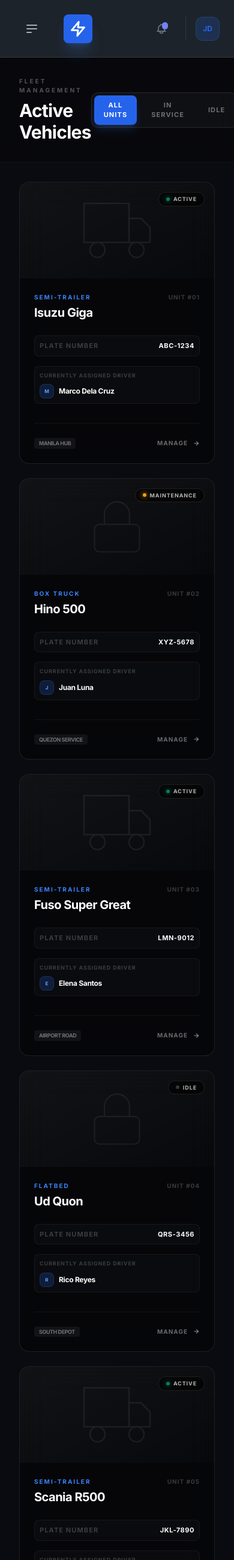
After one commit to komradkat/hainna, a Django app: page /fleet-vehicles/ in a window 390 px wide. The commit adds this page. Shown: the whole page at 60% size. Run offline with Django 5.2, Linux system fonts and the light colour scheme; some libraries are stand-ins or nearby versions.

Commit message:
📦 new: fleet vehicles management and layout architectural refactor
- Fleet Management: Added FleetVehiclesView with enriched mock data and registered the /fleet-vehicles/ route.
- Created templates/fleet_vehicles.html and templates/partials/fleet_add_modal.html for the new fleet registry UI.
- Architectural Layout Refactor: Redesigned base.html to use a persistent aside for desktop and a responsive mobile overlay for better stability.
- Implemented Alpine.js logic in base.html to manage activeTab state and handle HTMX-driven navigation updates.
- Refactored tracking.html map initialization to use ResizeObserver and safety delays for robust rendering across HTMX swaps.
- Linked Fleet Vehicles in sidebar.html with HTMX attributes and active state styling.

```diff
--- a/core/urls.py
+++ b/core/urls.py
@@ -16,11 +16,12 @@ Including another URLconf
 """
 from django.contrib import admin
 from django.urls import path
-from .views import DashboardView, LiveTrackingView, system_status
+from .views import DashboardView, LiveTrackingView, FleetVehiclesView, system_status
 
 urlpatterns = [
     path('admin/', admin.site.urls),
     path('', DashboardView.as_view(), name='dashboard'),
     path('live-tracking/', LiveTrackingView.as_view(), name='live_tracking'),
+    path('fleet-vehicles/', FleetVehiclesView.as_view(), name='fleet_vehicles'),
     path('system-status/', system_status, name='system_status'),
 ]
--- a/core/views.py
+++ b/core/views.py
@@ -44,6 +44,24 @@ class LiveTrackingView(HtmxTemplateMixin, TemplateView):
         ]
         return context
 
+class FleetVehiclesView(HtmxTemplateMixin, TemplateView):
+    template_name = 'fleet_vehicles.html'
+
+    def get_context_data(self, **kwargs):
+        context = super().get_context_data(**kwargs)
+        # Enriched mock data for fleet management
+        context['vehicles'] = [
+            {'id': 'Unit #01', 'type': 'Semi-Trailer', 'make_model': 'Isuzu Giga', 'plate': 'ABC-1234', 'status': 'Active', 'location': 'Manila Hub', 'last_service': '2024-02-15', 'driver': 'Marco Dela Cruz'},
+            {'id': 'Unit #02', 'type': 'Box Truck', 'make_model': 'Hino 500', 'plate': 'XYZ-5678', 'status': 'Maintenance', 'location': 'Quezon Service', 'last_service': '2024-03-10', 'driver': 'Juan Luna'},
+            {'id': 'Unit #03', 'type': 'Semi-Trailer', 'make_model': 'Fuso Super Great', 'plate': 'LMN-9012', 'status': 'Active', 'location': 'Airport Road', 'last_service': '2024-01-20', 'driver': 'Elena Santos'},
+            {'id': 'Unit #04', 'type': 'Flatbed', 'make_model': 'Ud Quon', 'plate': 'QRS-3456', 'status': 'Idle', 'location': 'South Depot', 'last_service': '2024-03-01', 'driver': 'Rico Reyes'},
+            {'id': 'Unit #05', 'type': 'Semi-Trailer', 'make_model': 'Scania R500', 'plate': 'JKL-7890', 'status': 'Active', 'location': 'North Port', 'last_service': '2024-02-28', 'driver': 'Anton Ramos'},
+            {'id': 'Unit #06', 'type': 'Box Truck', 'make_model': 'Isuzu Elf', 'plate': 'DEF-1122', 'status': 'Active', 'location': 'Cebu Terminal', 'last_service': '2024-02-10', 'driver': 'Santi Go'},
+            {'id': 'Unit #07', 'type': 'Semi-Trailer', 'make_model': 'Man TGX', 'plate': 'GHI-3344', 'status': 'Maintenance', 'location': 'Davao Hub', 'last_service': '2024-03-15', 'driver': 'Lito Lapid'},
+            {'id': 'Unit #08', 'type': 'Box Truck', 'make_model': 'Fuso Canter', 'plate': 'JKL-5566', 'status': 'Idle', 'location': 'Central Station', 'last_service': '2024-01-15', 'driver': 'Bong Revilla'},
+        ]
+        return context
+
 def system_status(request):
     now = datetime.datetime.now().strftime("%H:%M:%S")
     return render(request, 'partials/status_badge.html', {'time': now})
--- a/templates/base.html
+++ b/templates/base.html
@@ -23,7 +23,24 @@
     </style>
     {% block extra_head %}{% endblock %}
 </head>
-<body class="bg-base-300 text-base-content min-h-screen overflow-hidden" x-data="{ showGuide: false }">
+<body class="bg-base-300 text-base-content min-h-screen overflow-hidden"
+      x-data="{
+          showGuide: false,
+          activeTab: 'dashboard',
+          init() {
+              const path = window.location.pathname;
+              if (path.includes('live-tracking')) this.activeTab = 'tracking';
+              else if (path.includes('fleet-vehicles')) this.activeTab = 'fleet';
+              else this.activeTab = 'dashboard';
+
+              document.addEventListener('htmx:afterOnLoad', (e) => {
+                  const newPath = window.location.pathname;
+                  if (newPath.includes('live-tracking')) this.activeTab = 'tracking';
+                  else if (newPath.includes('fleet-vehicles')) this.activeTab = 'fleet';
+                  else this.activeTab = 'dashboard';
+              });
+          }
+      }">
     <!-- Alpine.js Modal -->
     <template x-if="showGuide">
         <div class="fixed inset-0 z-[100] flex items-center justify-center bg-black/60 backdrop-blur-sm px-4" x-transition>
@@ -105,22 +122,28 @@
             </div>
         </header>
 
-        <!-- Sidebar & Main Content using Drawer -->
-        <div class="drawer lg:drawer-open flex-1 overflow-hidden">
-            <input id="my-drawer-2" type="checkbox" class="drawer-toggle" />
-            <div class="drawer-content flex flex-col overflow-hidden">
+        <!-- Sidebar & Main Content -->
+        <div class="flex-1 flex overflow-hidden relative">
+            <!-- Sidebar (Desktop) -->
+            <aside class="hidden lg:flex w-72 h-full bg-base-200 border-r border-white/5 flex flex-col overflow-hidden shrink-0">
+                {% include 'partials/sidebar.html' %}
+            </aside>
+
             <!-- Main Content Area -->
             <main class="flex-1 relative overflow-hidden bg-black">
                 {% block content %}{% endblock %}
             </main>
-            </div>
 
-            <aside class="drawer-side z-[1050] lg:top-24 lg:h-[calc(100vh-6rem)]">
+            <!-- Mobile Drawer (Overlay) -->
+            <div class="drawer lg:hidden absolute inset-0 z-[1050] pointer-events-none">
+                <input id="my-drawer-2" type="checkbox" class="drawer-toggle pointer-events-auto" />
+                <div class="drawer-side h-full pointer-events-auto">
                     <label for="my-drawer-2" aria-label="close sidebar" class="drawer-overlay"></label>
-                <div class="w-72 h-full bg-base-200 border-r border-white/5 flex flex-col overflow-hidden">
+                    <div class="w-72 h-full bg-base-200 flex flex-col overflow-hidden">
                         {% include 'partials/sidebar.html' %}
                     </div>
-            </aside>
+                </div>
+            </div>
         </div>
     </div>
 
--- /dev/null
+++ b/templates/fleet_vehicles.html
@@ -0,0 +1,116 @@
+{% extends base_template %}
+
+{% block title %}Hainna - Fleet Vehicles{% endblock %}
+
+{% block content %}
+<div class="h-full overflow-hidden flex flex-col bg-[#0A0B10]" x-data="{ addModalOpen: false }">
+    <!-- Header Section -->
+    <div class="p-8 border-b border-white/5 flex items-center justify-between bg-black/20 backdrop-blur-md">
+        <div>
+            <h3 class="text-[10px] font-black uppercase tracking-[0.3em] text-white/30 mb-2">Fleet Management</h3>
+            <h2 class="text-3xl font-black text-white tracking-tight">Active Vehicles</h2>
+        </div>
+
+        <div class="flex items-center gap-4">
+            <div class="flex items-center gap-2 p-1 bg-white/[0.03] border border-white/10 rounded-xl">
+                <button class="px-4 py-2 rounded-lg bg-blue-600 text-white text-[11px] font-black uppercase tracking-widest shadow-lg shadow-blue-500/20">All Units</button>
+                <button class="px-4 py-2 rounded-lg text-white/40 hover:text-white transition-all text-[11px] font-black uppercase tracking-widest">In Service</button>
+                <button class="px-4 py-2 rounded-lg text-white/40 hover:text-white transition-all text-[11px] font-black uppercase tracking-widest">Idle</button>
+            </div>
+
+            <button @click="addModalOpen = true" class="btn btn-circle bg-white/5 border border-white/10 text-white hover:bg-white/10 hover:border-blue-500/50 hover:text-blue-400 transition-all">
+                <svg width="20" height="20" viewBox="0 0 24 24" fill="none" stroke="currentColor" stroke-width="2"><line x1="12" y1="5" x2="12" y2="19"></line><line x1="5" y1="12" x2="19" y2="12"></line></svg>
+            </button>
+        </div>
+    </div>
+
+    {% include 'partials/fleet_add_modal.html' %}
+
+    <!-- Main Grid -->
+    <div class="flex-1 overflow-y-auto p-8 custom-scrollbar">
+        <div class="grid grid-cols-1 md:grid-cols-2 lg:grid-cols-3 xl:grid-cols-4 gap-6">
+            {% for vehicle in vehicles %}
+            <div class="group relative bg-black/40 backdrop-blur-xl border border-white/10 rounded-2xl overflow-hidden hover:border-blue-500/50 transition-all duration-500 flex flex-col">
+                <!-- Vehicle Photo Holder -->
+                <div class="h-40 w-full bg-gradient-to-br from-white/5 to-white/[0.01] relative overflow-hidden">
+                    <div class="absolute inset-0 flex items-center justify-center opacity-10 group-hover:scale-110 transition-transform duration-700">
+                        {% if vehicle.type == 'Semi-Trailer' %}
+                            <svg width="120" height="120" viewBox="0 0 24 24" fill="none" stroke="currentColor" stroke-width="0.5"><rect x="1" y="3" width="15" height="13"></rect><polygon points="16 8 20 8 23 11 23 16 16 16 16 8"></polygon><circle cx="5.5" cy="18.5" r="2.5"></circle><circle cx="18.5" cy="18.5" r="2.5"></circle></svg>
+                        {% else %}
+                            <svg width="100" height="100" viewBox="0 0 24 24" fill="none" stroke="currentColor" stroke-width="0.5"><rect x="3" y="11" width="18" height="11" rx="2" ry="2"></rect><path d="M7 11V7a5 5 0 0 1 10 0v4"></path></svg>
+                        {% endif %}
+                    </div>
+
+                    <!-- Status Badge Over Photo -->
+                    <div class="absolute top-4 right-4 bg-black/60 backdrop-blur-md px-3 py-1 rounded-full border border-white/10">
+                        <div class="flex items-center gap-1.5">
+                            {% if vehicle.status == 'Active' %}
+                                <div class="w-1.5 h-1.5 bg-emerald-500 rounded-full animate-pulse shadow-[0_0_8px_#10b981]"></div>
+                            {% elif vehicle.status == 'Maintenance' %}
+                                <div class="w-1.5 h-1.5 bg-amber-500 rounded-full shadow-[0_0_8px_#f59e0b]"></div>
+                            {% else %}
+                                <div class="w-1.5 h-1.5 bg-white/20 rounded-full"></div>
+                            {% endif %}
+                            <span class="text-[9px] font-black uppercase tracking-widest text-white/70">{{ vehicle.status }}</span>
+                        </div>
+                    </div>
+                </div>
+
+                <div class="p-6 flex-1 flex flex-col">
+                    <div class="mb-6">
+                        <div class="flex items-center justify-between mb-1">
+                            <span class="text-[10px] font-black text-blue-500 uppercase tracking-[0.2em]">{{ vehicle.type }}</span>
+                            <span class="text-[10px] font-bold text-white/20 uppercase tracking-widest">{{ vehicle.id }}</span>
+                        </div>
+                        <h3 class="text-xl font-black text-white tracking-tight group-hover:text-blue-400 transition-colors">{{ vehicle.make_model }}</h3>
+                    </div>
+
+                    <div class="space-y-4 flex-1">
+                        <div class="flex items-center justify-between text-[11px] p-2 rounded-lg bg-white/[0.02] border border-white/5">
+                            <span class="font-bold text-white/20 uppercase tracking-widest">Plate Number</span>
+                            <span class="font-black text-white tracking-wider">{{ vehicle.plate }}</span>
+                        </div>
+                        <div class="flex flex-col gap-2 p-2 rounded-lg bg-white/[0.02] border border-white/5">
+                            <span class="text-[9px] font-bold text-white/20 uppercase tracking-widest">Currently Assigned Driver</span>
+                            <div class="flex items-center gap-2">
+                                <div class="w-6 h-6 rounded-lg bg-blue-600/20 border border-blue-500/20 flex items-center justify-center text-[8px] font-black text-blue-400">
+                                    {{ vehicle.driver|first }}
+                                </div>
+                                <span class="font-black text-white text-[12px] tracking-tight">{{ vehicle.driver }}</span>
+                            </div>
+                        </div>
+                    </div>
+
+                    <!-- Footer Action -->
+                    <div class="mt-8 pt-6 border-t border-white/5 flex items-center justify-between">
+                        <div class="flex items-center gap-2">
+                             <div class="px-2 py-0.5 rounded bg-white/5 text-[9px] font-bold text-white/40 uppercase tracking-tighter">{{ vehicle.location }}</div>
+                        </div>
+                        <button class="text-[10px] font-black uppercase tracking-widest text-white/40 hover:text-white transition-colors flex items-center gap-2">
+                            Manage
+                            <svg width="12" height="12" viewBox="0 0 24 24" fill="none" stroke="currentColor" stroke-width="3"><line x1="5" y1="12" x2="19" y2="12"></line><polyline points="12 5 19 12 12 19"></polyline></svg>
+                        </button>
+                    </div>
+                </div>
+            </div>
+            {% endfor %}
+        </div>
+    </div>
+</div>
+
+<style>
+    .custom-scrollbar::-webkit-scrollbar {
+        width: 4px;
+    }
+    .custom-scrollbar::-webkit-scrollbar-track {
+        background: rgba(255, 255, 255, 0.02);
+    }
+    .custom-scrollbar::-webkit-scrollbar-thumb {
+        background: rgba(255, 255, 255, 0.1);
+        border-radius: 10px;
+    }
+    .custom-scrollbar::-webkit-scrollbar-thumb:hover {
+        background: rgba(255, 255, 255, 0.2);
+    }
+</style>
+{% endblock %}
--- /dev/null
+++ b/templates/partials/fleet_add_modal.html
@@ -0,0 +1,65 @@
+<!-- Add Vehicle Modal -->
+<div x-show="addModalOpen"
+     x-transition:enter="transition ease-out duration-300"
+     x-transition:enter-start="opacity-0"
+     x-transition:enter-end="opacity-100"
+     x-transition:leave="transition ease-in duration-200"
+     x-transition:leave-start="opacity-100"
+     x-transition:leave-end="opacity-0"
+     class="absolute inset-0 z-[2000] flex items-center justify-center bg-black/80 backdrop-blur-xl p-4">
+
+    <div @click.away="addModalOpen = false"
+         x-show="addModalOpen"
+         x-transition:enter="transition ease-out duration-300"
+         x-transition:enter-start="opacity-0 scale-95 translate-y-8"
+         x-transition:enter-end="opacity-100 scale-100 translate-y-0"
+         class="bg-[#0A0B10] border border-white/10 rounded-3xl w-full max-w-xl overflow-hidden shadow-2xl">
+
+        <!-- Modal Header -->
+        <div class="p-8 border-b border-white/5 flex items-center justify-between bg-white/[0.02]">
+            <div>
+                <h3 class="text-[10px] font-black uppercase tracking-[0.3em] text-blue-500 mb-1">New Registration</h3>
+                <h2 class="text-2xl font-black text-white tracking-tight">Add Fleet Vehicle</h2>
+            </div>
+            <button @click="addModalOpen = false" class="text-white/20 hover:text-white transition-colors">
+                <svg width="24" height="24" viewBox="0 0 24 24" fill="none" stroke="currentColor" stroke-width="2"><line x1="18" y1="6" x2="6" y2="18"></line><line x1="6" y1="6" x2="18" y2="18"></line></svg>
+            </button>
+        </div>
+
+        <form class="p-8 space-y-6" @submit.prevent="addModalOpen = false; alert('Vehicle registered successfully!')">
+            <!-- General Information -->
+            <div class="grid grid-cols-2 gap-6">
+                <div class="space-y-2">
+                    <label class="text-[10px] font-black uppercase tracking-widest text-white/30 ml-1">Vehicle Type</label>
+                    <select class="w-full bg-white/5 border border-white/10 rounded-xl px-4 py-3 text-sm font-bold text-white focus:outline-none focus:border-blue-500/50 transition-all appearance-none cursor-pointer">
+                        <option class="bg-[#0A0B10]">Semi-Trailer</option>
+                        <option class="bg-[#0A0B10]">Box Truck</option>
+                        <option class="bg-[#0A0B10]">Flatbed</option>
+                        <option class="bg-[#0A0B10]">Refrigerated</option>
+                    </select>
+                </div>
+                <div class="space-y-2">
+                    <label class="text-[10px] font-black uppercase tracking-widest text-white/30 ml-1">Make & Model</label>
+                    <input type="text" placeholder="e.g. Isuzu Giga" class="w-full bg-white/5 border border-white/10 rounded-xl px-4 py-3 text-sm font-bold text-white placeholder:text-white/10 focus:outline-none focus:border-blue-500/50 transition-all">
+                </div>
+            </div>
+
+            <!-- Registration & Driver -->
+            <div class="grid grid-cols-2 gap-6">
+                <div class="space-y-2">
+                    <label class="text-[10px] font-black uppercase tracking-widest text-white/30 ml-1">Plate Number</label>
+                    <input type="text" placeholder="XXX-0000" class="w-full bg-white/5 border border-white/10 rounded-xl px-4 py-3 text-sm font-bold text-white placeholder:text-white/10 focus:outline-none focus:border-blue-500/50 transition-all uppercase">
+                </div>
+                <div class="space-y-2">
+                    <label class="text-[10px] font-black uppercase tracking-widest text-white/30 ml-1">Assigned Driver</label>
+                    <input type="text" placeholder="Search driver..." class="w-full bg-white/5 border border-white/10 rounded-xl px-4 py-3 text-sm font-bold text-white placeholder:text-white/10 focus:outline-none focus:border-blue-500/50 transition-all">
+                </div>
+            </div>
+
+            <div class="pt-4 flex gap-4">
+                <button type="button" @click="addModalOpen = false" class="flex-1 px-6 py-4 rounded-xl border border-white/10 text-[11px] font-black uppercase tracking-widest text-white/40 hover:bg-white/5 hover:text-white transition-all">Cancel</button>
+                <button type="submit" class="flex-[2] px-6 py-4 rounded-xl bg-blue-600 text-white text-[11px] font-black uppercase tracking-widest shadow-lg shadow-blue-500/20 hover:bg-blue-500 transition-all">Register Vehicle</button>
+            </div>
+        </form>
+    </div>
+</div>
--- a/templates/partials/sidebar.html
+++ b/templates/partials/sidebar.html
@@ -34,7 +34,9 @@
             </a>
         </li>
         <li>
-            <a href="#" class="flex items-center gap-3 py-3 rounded-lg group">
+            <a href="{% url 'fleet_vehicles' %}" hx-get="{% url 'fleet_vehicles' %}" hx-target="main" hx-push-url="true"
+                :class="{ 'active': activeTab === 'fleet' }" @click="activeTab = 'fleet'"
+                class="flex items-center gap-3 py-3 rounded-lg group">
                 <svg width="18" height="18" viewBox="0 0 24 24" fill="none" stroke="currentColor" stroke-width="2"
                     stroke-linecap="round" stroke-linejoin="round"
                     class="opacity-50 group-hover:opacity-100 transition-opacity">
@@ -43,7 +45,7 @@
                     <circle cx="5.5" cy="18.5" r="2.5"></circle>
                     <circle cx="18.5" cy="18.5" r="2.5"></circle>
                 </svg>
-                <span class="font-bold text-sm tracking-tight opacity-70">Fleet Vehicles</span>
+                <span class="font-bold text-sm tracking-tight text-white/70 group-hover:text-white">Fleet Vehicles</span>
             </a>
         </li>
         <li>
@@ -170,4 +172,3 @@
         </p>
     </div>
 </div>
-</div>
```
Also changed, not shown: templates/tracking.html (+62 -49 lines). Lines whose indentation alone changed are shown as unchanged.
